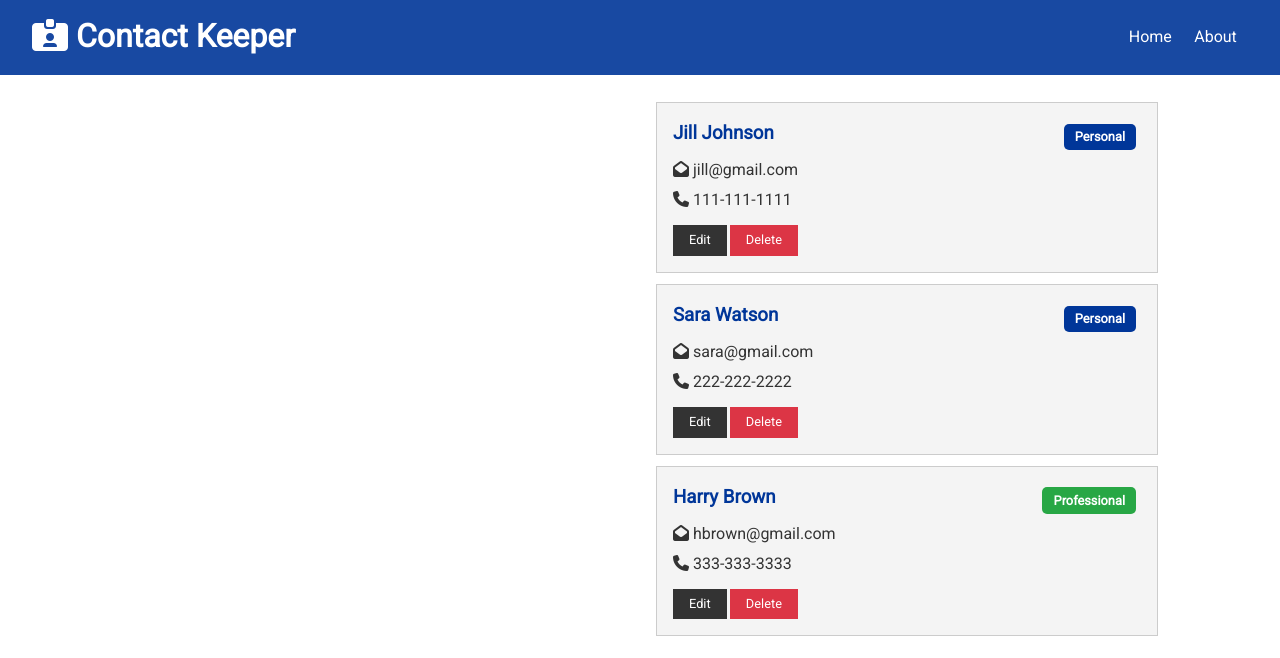
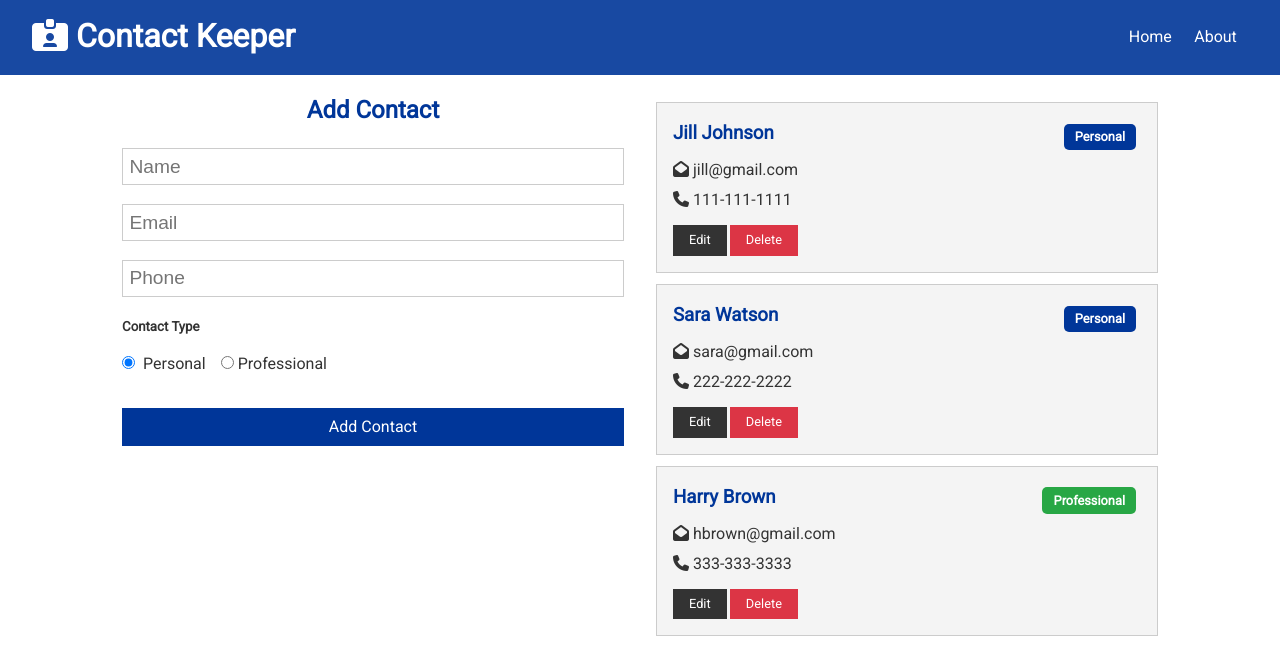
Before and after one commit to rising-dancho/contact-keeper, a React (Vite) app in the folder frontend/: page / in a window 1280 px wide. Shown: the top 658 px of the page. Built offline with nearby package versions, Linux system fonts and the light colour scheme; the HTML template or start-up script is replaced by a standard one.

Commit message:
feat: added the form and setup the reducer

```diff
--- a/frontend/src/components/contacts/ContactForm.jsx
+++ b/frontend/src/components/contacts/ContactForm.jsx
@@ -1,7 +1,86 @@
-import React from 'react';
+import { useState } from 'react';
+import contactContext from '../context/contact/contactContext';
 
 const ContactForm = () => {
-  return <div></div>;
+  const [contact, setContact] = useState({
+    name: '',
+    email: '',
+    phone: '',
+    type: 'personal',
+  });
+
+  const { name, email, phone, type } = contact;
+
+  function onChange(e) {
+    return setContact({ ...contact, [e.target.name]: e.target.value });
+  }
+
+  function onSubmit(e) {
+    e.preventDefault();
+    contactContext.addContact(contact);
+    setContact({
+      name: '',
+      email: '',
+      phone: '',
+      type: 'personal',
+    });
+  }
+
+  return (
+    <form onSubmit={onSubmit}>
+      <h2 className="text-primary"> Add Contact</h2>
+      <input
+        type="text"
+        placeholder="Name"
+        name="name"
+        value={name}
+        onChange={onChange}
+      />
+      <input
+        type="text"
+        placeholder="Email"
+        name="email"
+        value={email}
+        onChange={onChange}
+      />
+      <input
+        type="text"
+        placeholder="Phone"
+        name="phone"
+        value={phone}
+        onChange={onChange}
+      />
+      <h5>Contact Type</h5>
+      <input
+        id="personal"
+        type="radio"
+        name="type"
+        value="personal"
+        checked={type === 'personal'}
+        onChange={onChange}
+        style={{ marginRight: '8px' }}
+      />
+      <label htmlFor="personal" style={{ marginRight: '15px' }}>
+        Personal
+      </label>
+      <input
+        id="professional"
+        type="radio"
+        name="type"
+        value="professional"
+        checked={type === 'professional'}
+        onChange={onChange}
+      />
+      <label htmlFor="professional"> Professional</label>
+      <div>
+        <input
+          type="submit"
+          value="Add Contact"
+          className="btn btn-primary btn-block"
+        />
+      </div>
+    </form>
+  );
 };
 
 export default ContactForm;
--- a/frontend/src/components/context/contact/ContactState.jsx
+++ b/frontend/src/components/context/contact/ContactState.jsx
@@ -1,5 +1,5 @@
 import React, { useReducer } from 'react';
-// import uuid from 'uuid';
+import uuid from 'uuid';
 import ContactContext from './contactContext';
 import contactReducer from './contactReducer';
 import {
@@ -42,6 +42,11 @@
   const [state, dispatch] = useReducer(contactReducer, initialState);
 
   // Add Contact
+  function addContact(contact) {
+    contact.id = uuid.v7();
+    dispatch({ type: ADD_CONTACT, payload: contact });
+  }
+
   // Delete Contact
   // Set Current Contact
   // Clear Current Contact
--- a/frontend/src/components/context/contact/contactReducer.jsx
+++ b/frontend/src/components/context/contact/contactReducer.jsx
@@ -1,7 +1,20 @@
 import React from 'react';
+import {
+  ADD_CONTACT,
+  DELETE_CONTACT,
+  SET_CURRENT,
+  CLEAR_CURRENT,
+  UPDATE_CONTACT,
+  FILTER_CONTACTS,
+  CLEAR_FILTER,
+} from '../types';
 
-const contactReducer = () => {
-  return <div></div>;
+export default (state, action) => {
+  switch (action.type) {
+    case ADD_CONTACT:
+      return { ...state, contacts: [...state.contacts, action.payload] };
+
+    default:
+      state;
+  }
 };
-
-export default contactReducer;
--- a/frontend/src/components/pages/Home.jsx
+++ b/frontend/src/components/pages/Home.jsx
@@ -1,10 +1,13 @@
 import React from 'react';
 import Contacts from '../contacts/Contacts';
+import ContactForm from '../contacts/ContactForm';
 
 const Home = () => {
   return (
     <div className="grid-2">
-      <div>{/* {contact form} */}</div>
+      <div>
+        <ContactForm />
+      </div>
       <div>
         <Contacts />
       </div>
```
